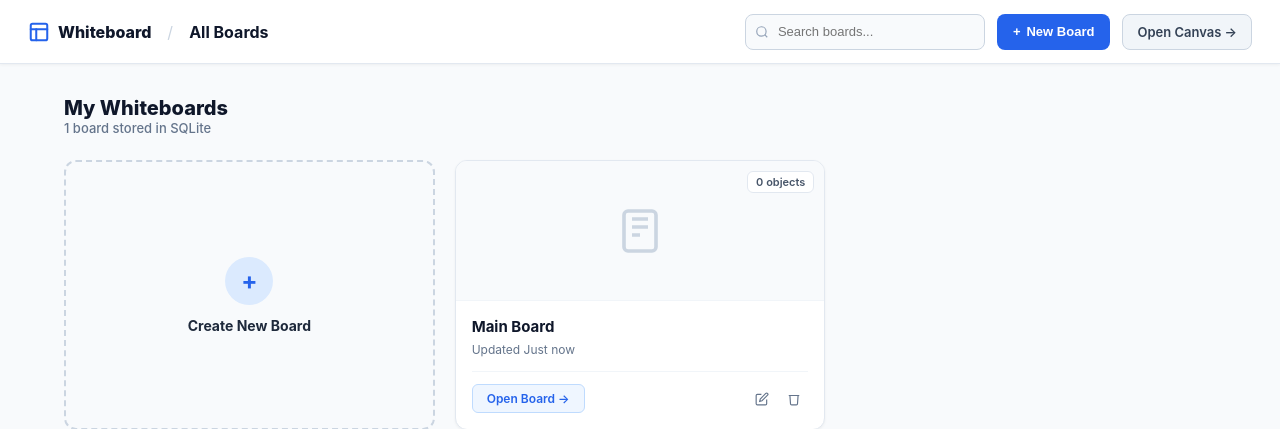
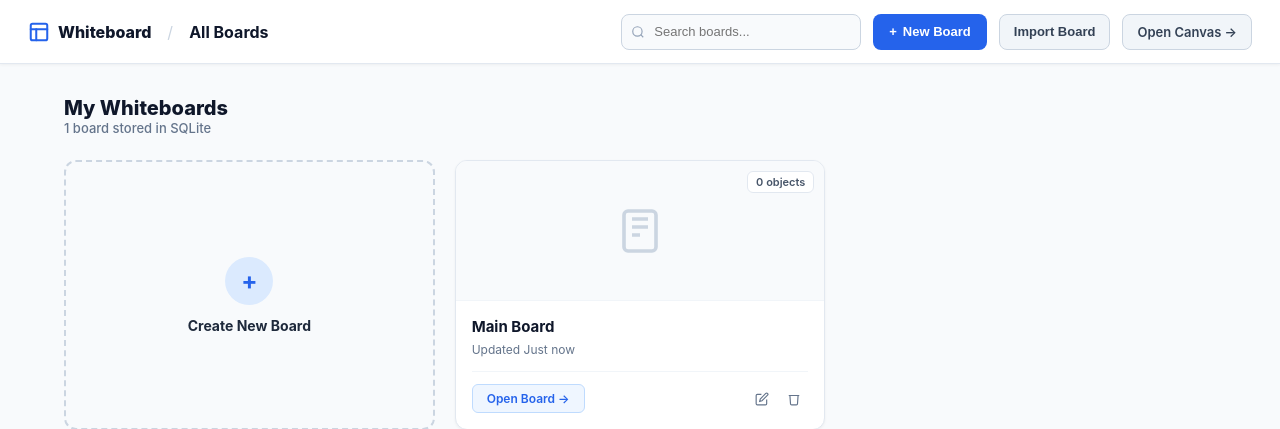
Before and after one commit to hanak13/fuzzy-lamp, a FastAPI app: page /boards in a window 1280 px wide. Shown: the top 429 px of the page. Run offline with FastAPI, Linux system fonts and the light colour scheme; data comes from the database, SQL or seed files in the repository.

Commit message:
feat(boards): add Import Board button on All Boards dashboard (/boards)

```diff
--- a/templates/boards.html
+++ b/templates/boards.html
@@ -374,6 +374,10 @@
             <button type="button" id="btn-create-board-header" class="btn-new-board-page">
                 <span>+</span> New Board
             </button>
+            <button type="button" id="btn-import-board-header" class="btn-back-to-canvas" title="Import shared board (.wb.json / .json)">
+                Import Board
+            </button>
+            <input type="file" id="boards-page-import-input" accept=".json,.wb.json" style="display: none;">
             <a href="/whiteboard" class="btn-back-to-canvas">
                 Open Canvas &rarr;
             </a>
@@ -612,6 +616,57 @@
         document.getElementById('btn-create-board-header').addEventListener('click', handleCreateBoard);
         document.getElementById('boards-page-search').addEventListener('input', renderBoardsGrid);
 
+        const btnImportHeader = document.getElementById('btn-import-board-header');
+        const importInput = document.getElementById('boards-page-import-input');
+        if (btnImportHeader && importInput) {
+            btnImportHeader.addEventListener('click', () => {
+                importInput.value = '';
+                importInput.click();
+            });
+            importInput.addEventListener('change', (e) => {
+                const file = e.target.files && e.target.files[0];
+                if (!file) return;
+                const reader = new FileReader();
+                reader.onload = async (ev) => {
+                    let parsedData;
+                    try {
+                        parsedData = JSON.parse(ev.target.result);
+                    } catch (err) {
+                        showToast('Import failed: File is not valid JSON');
+                        return;
+                    }
+                    const isImportable = parsedData && typeof parsedData === 'object' && !Array.isArray(parsedData) && (Array.isArray(parsedData.objects) || Array.isArray(parsedData.slides));
+                    if (!isImportable) {
+                        showToast('Import failed: Not a valid whiteboard file');
+                        return;
+                    }
+                    const boardName = (parsedData.boardName && typeof parsedData.boardName === 'string' && parsedData.boardName.trim())
+                        ? parsedData.boardName.trim()
+                        : (file.name.replace(/\.wb\.json$/i, '').replace(/\.[^/.]+$/, '').trim() || 'Imported Board');
+                    const importedBg = (parsedData.bgColor && typeof parsedData.bgColor === 'string') ? parsedData.bgColor : '#f8fafc';
+                    try {
+                        const res = await fetch('/api/boards', {
+                            method: 'POST',
+                            headers: { 'Content-Type': 'application/json' },
+                            body: JSON.stringify({
+                                name: boardName,
+                                bg_color: importedBg,
+                                data: JSON.stringify(parsedData)
+                            })
+                        });
+                        if (!res.ok) throw new Error('HTTP ' + res.status);
+                        const created = await res.json();
+                        showToast(`Imported "${boardName}"`);
+                        window.location.href = `/board/${created.id}`;
+                    } catch (err) {
+                        console.error(err);
+                        showToast('Error importing board');
+                    }
+                };
+                reader.readAsText(file);
+            });
+        }
+
         // Boot
         fetchBoards();
     </script>
```
